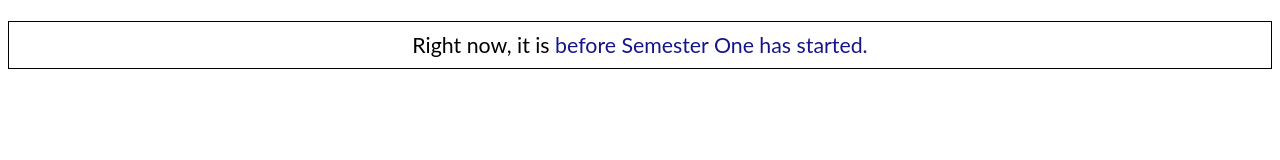
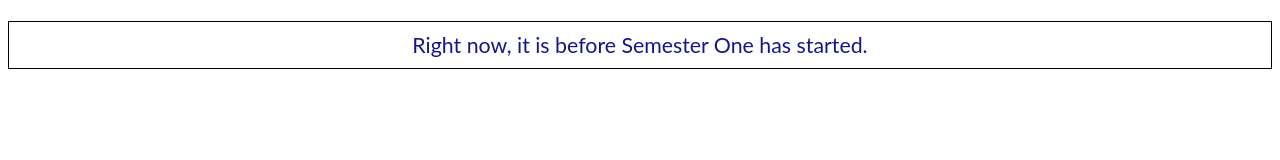
Before and after one commit to a-sadow/semester-week, a plain HTML site: page S12027_susan.html in a window 1280 px wide. Drawn offline with Linux system fonts and the light colour scheme.

Commit message:
Update S12027_susan.html
coded in all blue text

```diff
--- a/S12027_susan.html
+++ b/S12027_susan.html
@@ -4,9 +4,8 @@
   <title>Semester Week</title>
 </head>
 <body>
-  <p style="border: 1px solid black; padding: 10px; text-align: center; font-family: Lato, sans-serif; font-size: 16pt;">
-   Right now, it is <span id="week-display" style="color: rgb(22, 22, 138);"></span>
-  </p>
+  <p style="border: 1px solid black; padding: 10px; text-align: center; font-family: Lato, sans-serif; font-size: 16pt; color: rgb(22, 22, 138)" id="week-display"">
+   </p>
   <script> // [N.B: if you want to change how the box and text looks in terms of styling, do so in the line above]
 
     const semesterStartDate = new Date("2027-02-22T00:00:00+11:00"); // enter the start date of the Semester in AEDT or AEST
@@ -116,7 +115,7 @@
     const dayName = getDayName(dayNumber);
     const weekNumber = getWeekNumber(currentDate);
     const weekName = getWeekName(weekNumber);
-    document.getElementById("week-display").innerHTML = weekName; // [N.B: if you want to change the text preceding the counter, do so here]
+    document.getElementById("week-display").innerHTML = "Right now, it is " + weekName; // [N.B: if you want to change the text preceding the counter, do so here]
   </script>
 </body>
 </html>
```
